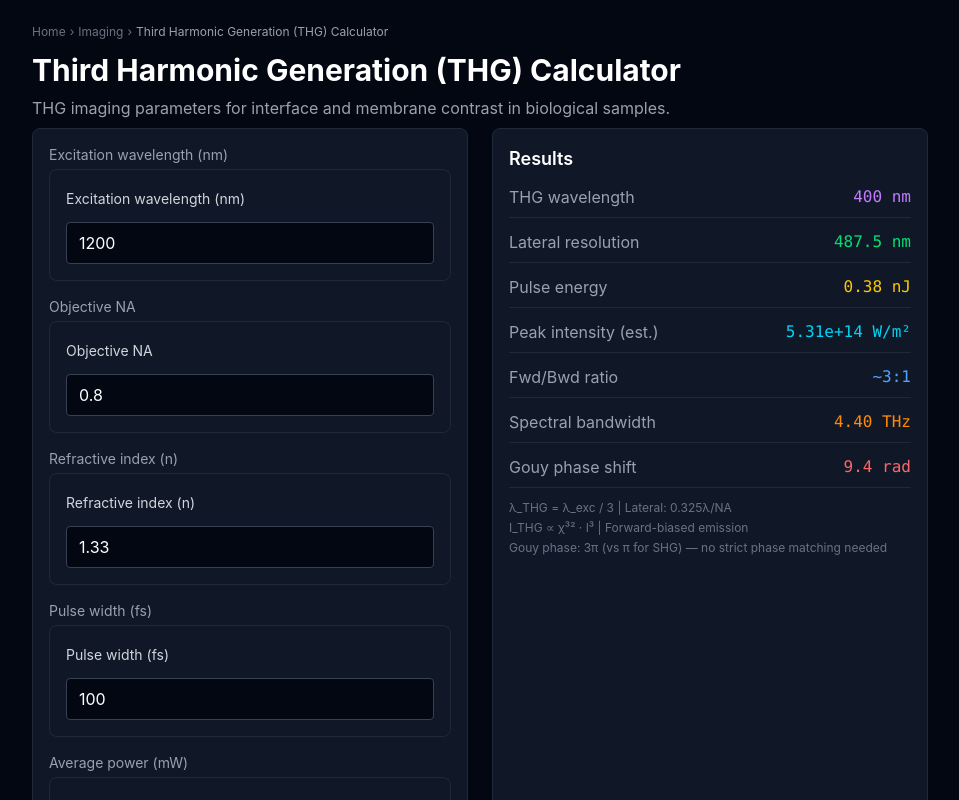
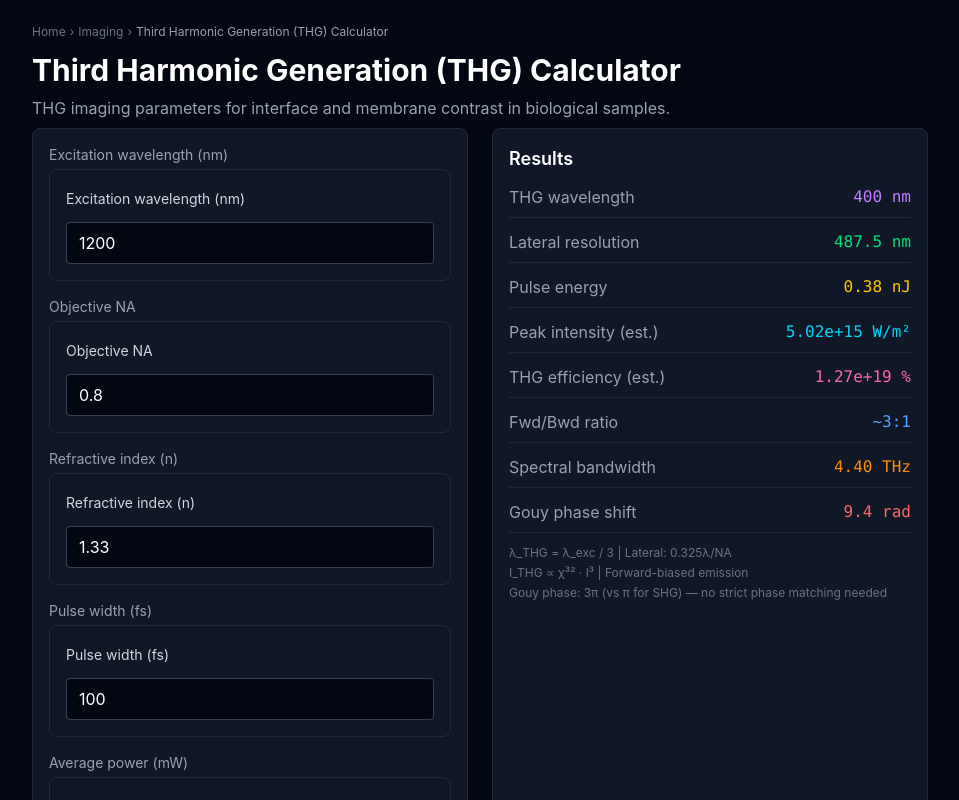
Before and after one commit to Lazfiz/photonics-calculators, a Next.js app: page /imaging/third-harmonic-generation in a window 1280 px wide. Shown: the top 800 px of the page, without its empty margins (160-1119 px from the left). Built offline with nearby package versions, Linux system fonts and the light colour scheme; no server answers.

Commit message:
fix(third-harmonic-generation): THG signal was I² not I³ (third-order), beam area 10x too large, display thgEfficiency, remove dead n dep (#265/524)

```diff
--- a/src/app/imaging/third-harmonic-generation/page-client.tsx
+++ b/src/app/imaging/third-harmonic-generation/page-client.tsx
@@ -20,13 +20,14 @@ export default function ThirdHarmonicGenerationPage() {
     const thgNm = thgWavelength * 1e9;
     const lateralRes = 0.325 * lam / na * 1e9;
     const pulseEnergy = (avgPower * 1e-3) / (repRate * 1e6) * 1e9;
-    const peakIntensity = (pulseEnergy * 1e-9) / (Math.PI * (lam / na) ** 2 * pulseWidth * 1e-15);
-    const thgEfficiency = chi3 * chi3 * (peakIntensity * 1e-4) ** 2 * 1e-12;
+    const w0 = 0.325 * lam / na;
+    const peakIntensity = (pulseEnergy * 1e-9) / (Math.PI * w0 * w0 * pulseWidth * 1e-15);
+    const thgEfficiency = chi3 * chi3 * (peakIntensity * 1e-4) ** 3 * 1e-18;
     const fwdBwdRatio = 3;
     const spectralBandwidth = 0.44 / (pulseWidth * 1e-15) * 1e-12;
     const gouyPhaseShift = 3 * Math.PI;
     return { thgNm, lateralRes, pulseEnergy, peakIntensity, thgEfficiency, fwdBwdRatio, spectralBandwidth, gouyPhaseShift };
-  }, [wavelength, na, n, pulseWidth, avgPower, repRate, chi3]);
+  }, [wavelength, na, pulseWidth, avgPower, repRate, chi3]);
 
   const plotData = useMemo(() => {
     const wavelengths = [];
@@ -80,6 +81,7 @@ export default function ThirdHarmonicGenerationPage() {
           <div className="flex justify-between border-b border-gray-800 pb-2"><span className="text-gray-400">Lateral resolution</span><span className="font-mono text-green-400">{results.lateralRes.toFixed(1)} nm</span></div>
           <div className="flex justify-between border-b border-gray-800 pb-2"><span className="text-gray-400">Pulse energy</span><span className="font-mono text-yellow-400">{results.pulseEnergy.toFixed(2)} nJ</span></div>
           <div className="flex justify-between border-b border-gray-800 pb-2"><span className="text-gray-400">Peak intensity (est.)</span><span className="font-mono text-cyan-400">{results.peakIntensity.toExponential(2)} W/m²</span></div>
+          <div className="flex justify-between border-b border-gray-800 pb-2"><span className="text-gray-400">THG efficiency (est.)</span><span className="font-mono text-pink-400">{(results.thgEfficiency * 100).toExponential(2)} %</span></div>
           <div className="flex justify-between border-b border-gray-800 pb-2"><span className="text-gray-400">Fwd/Bwd ratio</span><span className="font-mono text-blue-400">~{results.fwdBwdRatio}:1</span></div>
           <div className="flex justify-between border-b border-gray-800 pb-2"><span className="text-gray-400">Spectral bandwidth</span><span className="font-mono text-orange-400">{results.spectralBandwidth.toFixed(2)} THz</span></div>
           <div className="flex justify-between border-b border-gray-800 pb-2"><span className="text-gray-400">Gouy phase shift</span><span className="font-mono text-red-400">{results.gouyPhaseShift.toFixed(1)} rad</span></div>
```
